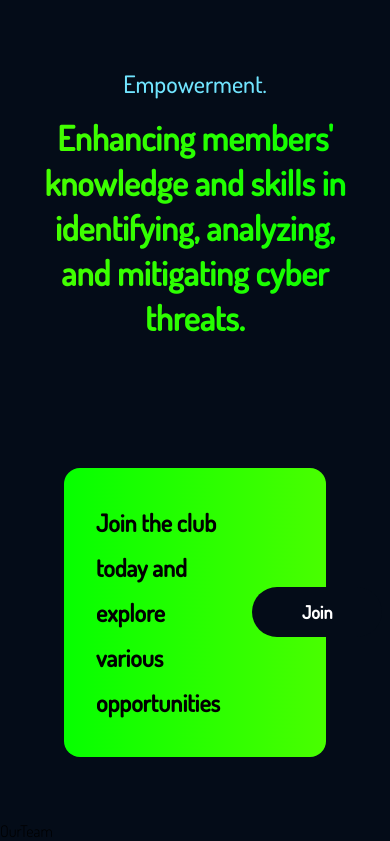
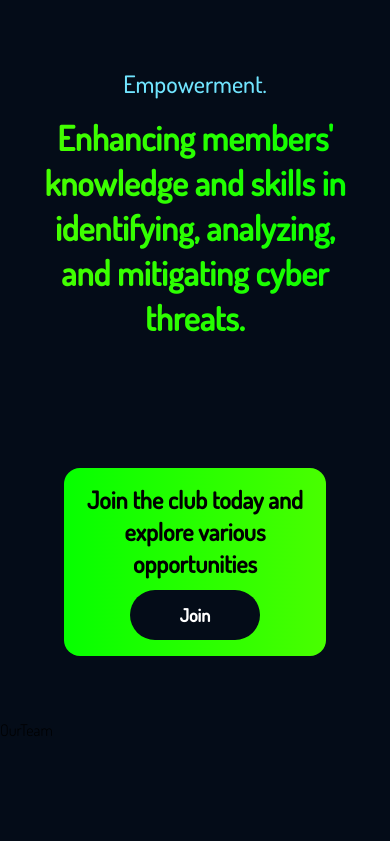
Before and after one commit to neerajgudi95/THREAT-HUNTERS-CLUB, a React (Vite) app: page / in a window 390 px wide. Shown: the part 3076-3917 px from the top of the page. After the commit the page ends 3816 px from the top, so only its background shows below. Built offline with nearby package versions, Linux system fonts and the light colour scheme.

Commit message:
made cta component responsive

```diff
--- a/src/components/cta/cta.css
+++ b/src/components/cta/cta.css
@@ -22,7 +22,7 @@
     display: flex;
     justify-content: center;
     align-items: center;
-    margin-left: 2rem;
+    /* margin-left: 2rem; */
 }
 
 
@@ -36,3 +36,30 @@
     cursor: pointer;
     padding: 10px 50px;
 }
+
+
+@media screen and (max-width:650px) {
+    .thc__cta {
+        flex-direction: column;
+        padding: 1rem;
+    }
+
+    .thc__cta-content h3 {
+        text-align: center;
+    }
+
+    .thc__cta-btn {
+        margin-top: 10px;
+    }
+}
+
+@media screen and (max-width:550px) {
+    .thc__cta-content h3 {
+        font-size: 1.5rem;
+        line-height: 2rem;
+    }
+
+    .thc__cta-btn {
+        margin-top: 10px;
+    }
+}
```
